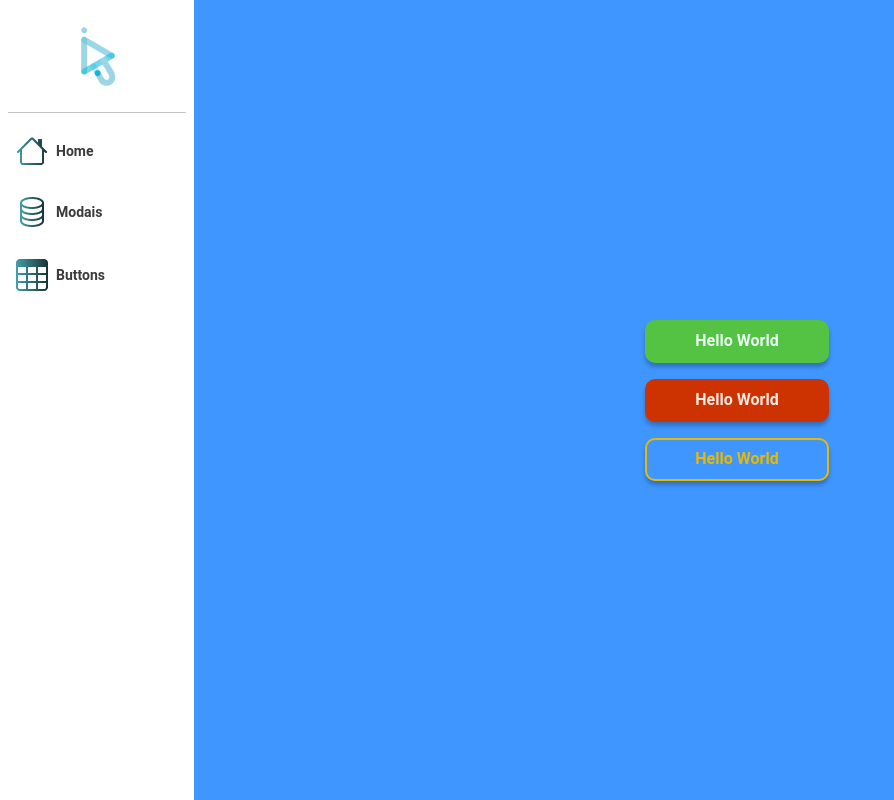
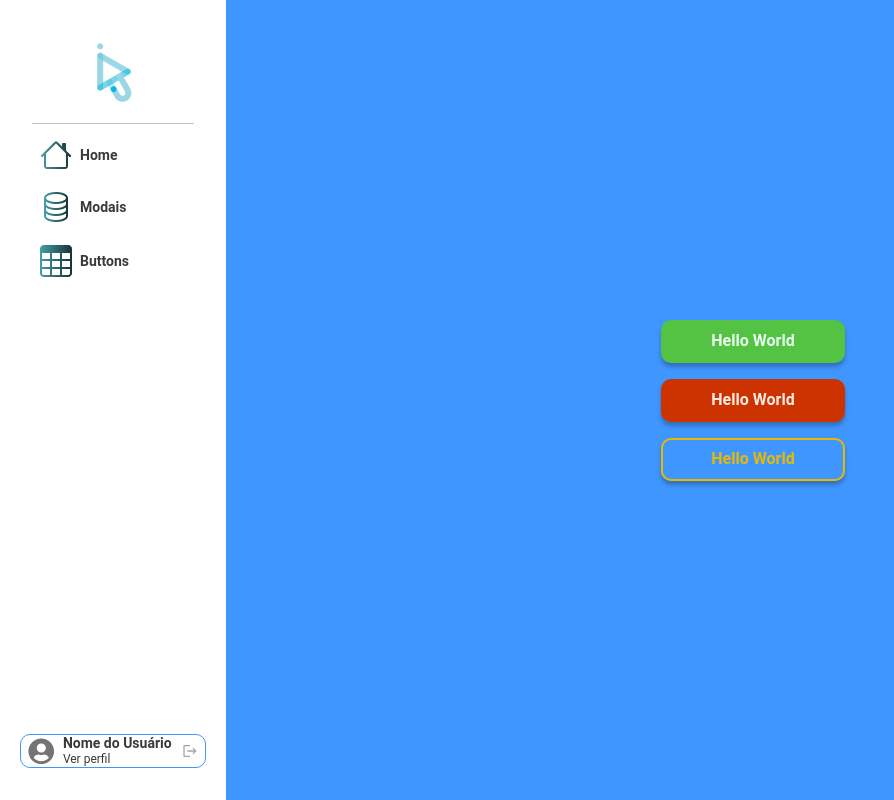
Before and after one commit to PabloRMCarneiro/component-base-ijunior, a React (Vite) app: page /navbar/example in a window 1280 px wide. Shown: the whole page, without its empty margins (0-894 px from the left). Built offline with nearby package versions, Linux system fonts and the light colour scheme.

Commit message:
feat: sidebar desktop + sidebar mobile

```diff
--- a/src/Components/Box.tsx
+++ b/src/Components/Box.tsx
@@ -38,7 +38,7 @@ const BoxComponent = styled.div<BoxProps>`
 
   @media (max-width: ${(props) => props.theme.theme.breakpoints.t}) {
     ${(props) => {
-      if(props.size != "navbarFull" && props.size != "navbarMobile"){
+      if(props.size != "navbarFull" && props.size != "navbarShort"){
         return css`
           width: calc(${(props) => props.theme.theme.box.sizes[props.size][0]}*0.8);
           height: calc(${(props) => props.theme.theme.box.sizes[props.size][1]}*0.8);
@@ -50,7 +50,7 @@ const BoxComponent = styled.div<BoxProps>`
 
   @media (max-width: ${(props) => props.theme.theme.breakpoints.ml}) {
     ${(props) => {
-      if(props.size != "navbarFull" && props.size != "navbarMobile"){
+      if(props.size != "navbarFull" && props.size != "navbarShort"){
         return css`
           width: calc(${(props) => props.theme.theme.box.sizes[props.size][0]}*0.);
           height: calc(${(props) => props.theme.theme.box.sizes[props.size][1]}*0.65);
--- a/src/Components/Navbar/NavbarExample.tsx
+++ b/src/Components/Navbar/NavbarExample.tsx
@@ -14,6 +14,9 @@ import homeIcon from "./img/homeIcon.png";
 import dataBaseIcon from "./img/dataBaseIcon.png";
 import calendarIcon from "./img/calendarIcon.png";
 
+import { FaUserCircle } from "react-icons/fa";
+import { MdLogout } from "react-icons/md";
+
 import NavbarShort from "./NavbarShort";
 
 import {
@@ -21,7 +24,9 @@ import {
   CenterContainer,
   LineHorizontal,
   LinkContainerNavbar,
-  MainContainer
+  FooterContainerNavbar,
+  InternalFooterContainerNavbar,
+  MainContainer,
 } from "../../utils/Containers";
 
 function NavbarExample() {
@@ -59,7 +64,6 @@ function NavbarExample() {
               <Spacer vertical="8" />
               <LineHorizontal />
               <Spacer vertical="10" />
-
               <LinkContainerNavbar>
                 <Spacer horizontal="4" />
                 <img
@@ -108,6 +112,34 @@ function NavbarExample() {
                   </Text>
                 </Link>
               </LinkContainerNavbar>
+              <Spacer vertical="40" />
+              <Spacer vertical="40" />
+              <Spacer vertical="40" />
+              <Spacer vertical="40" />
+              <FooterContainerNavbar>
+                <FaUserCircle
+                  size="1.66rem"
+                  color={theme.colors.greyDarkLightHover}
+                />
+                <Spacer horizontal="4" />
+                <InternalFooterContainerNavbar>
+                  <Text variant="legenda" color="greyDark" bold>
+                    Nome do Usuário
+                  </Text>
+                  <Link path="/">
+                    <Text variant="legenda2" color="greyDark" hover>
+                      Ver perfil
+                    </Text>
+                  </Link>
+                </InternalFooterContainerNavbar>
+                <Spacer horizontal="5" />
+                <MdLogout
+                  size="1rem"
+                  color={theme.colors.grey}
+                  style={{ cursor: "pointer" }}
+                  onClick={() => navigate("/")}
+                />
+              </FooterContainerNavbar>
             </InternalContainerNavbar>
           </CenterContainer>
         </Box>
@@ -115,7 +147,7 @@ function NavbarExample() {
       <MainContainer
         style={{
           backgroundColor: `${theme.colors.primary}`,
-          width: `calc(100% - ${!isMobile ? "12.125" : "0"}rem)`,
+          width: `calc(100% - ${!isMobile ? "14.125" : "0"}rem)`,
         }}
       >
         <Button size="xs" color="sucess" hover>
@@ -123,13 +155,13 @@ function NavbarExample() {
             Hello World
           </Text>
         </Button>
-        <Spacer vertical="8"/>
+        <Spacer vertical="8" />
         <Button size="xs" color="danger" hover>
           <Text variant="body2" bold>
             Hello World
           </Text>
         </Button>
-        <Spacer vertical="8"/>
+        <Spacer vertical="8" />
         <Button size="xs" color="warning" hover bordered>
           <Text variant="body2" bold>
             Hello World
--- a/src/Components/Navbar/NavbarFull.tsx
+++ b/src/Components/Navbar/NavbarFull.tsx
@@ -13,6 +13,9 @@ import homeIcon from "./img/homeIcon.png";
 import dataBaseIcon from "./img/dataBaseIcon.png";
 import calendarIcon from "./img/calendarIcon.png";
 
+import { FaUserCircle } from "react-icons/fa";
+import { MdLogout } from "react-icons/md";
+
 import NavbarShort from "./NavbarShort";
 
 import {
@@ -20,6 +23,8 @@ import {
   CenterContainer,
   LineHorizontal,
   LinkContainerNavbar,
+  FooterContainerNavbar,
+  InternalFooterContainerNavbar,
 } from "../../utils/Containers";
 
 function NavbarFull() {
@@ -99,6 +104,26 @@ function NavbarFull() {
                   </Text>
                 </Link>
               </LinkContainerNavbar>
+              <Spacer vertical="40"/>
+              <Spacer vertical="40"/>
+              <Spacer vertical="40"/>
+              <Spacer vertical="40"/>
+              <FooterContainerNavbar>
+                <FaUserCircle size="1.66rem" color={theme.colors.greyDarkLightHover} />
+                <Spacer horizontal="4" />
+                <InternalFooterContainerNavbar>
+                  <Text variant="legenda" color="greyDark" bold>
+                    Nome do Usuário
+                  </Text>
+                  <Link path="/">
+                    <Text variant="legenda2" color="greyDark" hover >
+                      Ver perfil
+                    </Text>
+                  </Link>
+                </InternalFooterContainerNavbar>
+                <Spacer horizontal="5" />
+                <MdLogout size="1rem" color={theme.colors.grey} style={{cursor: 'pointer'}} onClick={() => navigate("/")}/>
+              </FooterContainerNavbar>
             </InternalContainerNavbar>
           </CenterContainer>
         </Box>
--- a/src/Components/Navbar/NavbarShort.tsx
+++ b/src/Components/Navbar/NavbarShort.tsx
@@ -3,8 +3,6 @@ import GlobalStyle from "../../styles/GlobalStyle";
 import { useNavigate } from "react-router-dom";
 
 import Box from "../Box";
-import Link from "../Link";
-import Text from "../Text";
 import Spacer from "../Spacer";
 
 import logo from "./img/logo.png";
@@ -12,17 +10,18 @@ import homeIcon from "./img/homeIcon.png";
 import dataBaseIcon from "./img/dataBaseIcon.png";
 import calendarIcon from "./img/calendarIcon.png";
 
+import { MdLogout } from "react-icons/md";
+
 import {
   InternalContainerNavbar,
   CenterContainer,
   LineHorizontal,
   LinkContainerNavbar,
-  MainContainer,
 } from "../../utils/Containers";
+
 import { theme } from "../../styles/theme";
 
 function NavbarShort() {
-
   const navigate = useNavigate();
 
   return (
@@ -36,34 +35,44 @@ function NavbarShort() {
             <LineHorizontal />
             <Spacer vertical="10" />
 
-            <LinkContainerNavbar style={{justifyContent: 'center'}}>
+            <LinkContainerNavbar style={{ justifyContent: "center" }}>
               <img
                 src={homeIcon}
-                style={{cursor: 'pointer'}}
+                style={{ cursor: "pointer" }}
                 onClick={() => navigate("/")}
               />
             </LinkContainerNavbar>
 
             <Spacer vertical="12" />
 
-            <LinkContainerNavbar style={{justifyContent: 'center'}}>
+            <LinkContainerNavbar style={{ justifyContent: "center" }}>
               <img
                 src={dataBaseIcon}
-                style={{cursor: 'pointer'}}
+                style={{ cursor: "pointer" }}
                 onClick={() => navigate("/modal")}
               />
             </LinkContainerNavbar>
 
             <Spacer vertical="12" />
 
-            <LinkContainerNavbar style={{justifyContent: 'center'}}>
+            <LinkContainerNavbar style={{ justifyContent: "center" }}>
               <img
                 src={calendarIcon}
-                style={{cursor: 'pointer'}}
+                style={{ cursor: "pointer" }}
                 onClick={() => navigate("/buttons")}
               />
             </LinkContainerNavbar>
 
+            <Spacer vertical="40" />
+            <Spacer vertical="40" />
+            <Spacer vertical="40" />
+            <Spacer vertical="40" />
+            <MdLogout
+              size="1.5rem"
+              color={theme.colors.greyDark}
+              style={{ cursor: "pointer" }}
+              onClick={() => navigate("/")}
+            />
           </InternalContainerNavbar>
         </CenterContainer>
       </Box>
--- a/src/styles/theme.tsx
+++ b/src/styles/theme.tsx
@@ -149,6 +149,10 @@ export const theme = {
       fontSize: "0.875rem",
       lineHeight: "1rem",
     },
+    legenda2: {
+      fontSize: "0.75rem",
+      lineHeight: "1rem",
+    },
   },
   box: {
     sizes: {
@@ -168,7 +172,7 @@ export const theme = {
       modalSizeType5: ["440px", "730px"],
       accessContainer: ["848px", "524px"],
 
-      navbarFull: ['12.125rem', '100vh'],
+      navbarFull: ['14.125rem', '100vh'],
       navbarShort: ['7.75rem', '100vh'],
     },
   },
--- a/src/utils/Containers.tsx
+++ b/src/utils/Containers.tsx
@@ -1,5 +1,5 @@
 import styled, { css } from "styled-components";
-import { theme } from '../styles/theme';
+import { theme } from "../styles/theme";
 
 interface MainContainerModalProps {
   type?: string;
@@ -8,8 +8,8 @@ interface MainContainerModalProps {
 }
 
 export const InternalContainerNavbar = styled.div`
-  width: calc(100% - 1rem);
-  height: calc(100% - 2rem);
+  width: calc(100% - 4rem);
+  height: calc(100% - 4rem);
   display: flex;
   flex-direction: column;
   align-items: center;
@@ -22,6 +22,20 @@ export const LinkContainerNavbar = styled.div`
   align-items: center;
 `;
 
+export const FooterContainerNavbar = styled.div`
+  width: 11.625rem;
+  height: 2.875rem;
+  border: 1px solid ${theme.colors.primary};
+  border-radius: 10px;
+  display: flex;
+  align-items: center;
+  justify-content: center;
+`;
+
+export const InternalFooterContainerNavbar = styled.div`
+  display: flex;
+  flex-direction: column;
+`;
 
 export const MainContainer = styled.div`
   display: flex;
@@ -61,12 +75,12 @@ export const TopContainerInModal = styled.div`
   align-items: center;
   padding: 20px 20px;
   justify-content: space-between;
-  @media(max-width: ${theme.breakpoints.t}){
+  @media (max-width: ${theme.breakpoints.t}) {
     height: calc(4rem * 0.75);
-  };
-  @media(max-width: ${theme.breakpoints.ml}){
+  }
+  @media (max-width: ${theme.breakpoints.ml}) {
     height: calc(4rem * 0.5);
-  };
+  } ;
 `;
 
 export const MainContainerInModal = styled.div<MainContainerModalProps>`
@@ -76,47 +90,44 @@ export const MainContainerInModal = styled.div<MainContainerModalProps>`
   height: 63%;
   align-items: center;
   padding: 20px 20px;
-  @media(max-width: ${theme.breakpoints.t}){
-    ${(props) =>{
-      if(props.type === "3"){
-        return css `
-        height: 63%;
+  @media (max-width: ${theme.breakpoints.t}) {
+    ${(props) => {
+      if (props.type === "3") {
+        return css`
+          height: 63%;
         `;
-      }else{
-        return css `
-        height: calc(63%*0.8);
+      } else {
+        return css`
+          height: calc(63% * 0.8);
         `;
       }
     }}
-  };
-  @media(max-width: ${theme.breakpoints.ml}){
-    ${(props) =>{
-      if(props.type === "3"){
-        return css `
-          height: calc(63%*0.96);
+  }
+  @media (max-width: ${theme.breakpoints.ml}) {
+    ${(props) => {
+      if (props.type === "3") {
+        return css`
+          height: calc(63% * 0.96);
         `;
-      }
-      else if(props.type === "validation"){
-        return css `
-          height: calc(63%*0.5);
+      } else if (props.type === "validation") {
+        return css`
+          height: calc(63% * 0.5);
         `;
-      }
-      else{
-        return css `
-          height: calc(63%*0.8);
+      } else {
+        return css`
+          height: calc(63% * 0.8);
         `;
       }
     }};
     padding: 10px 15px;
   }
-  `;
+`;
 
 export const BottomContainerInModal = styled.div`
   display: flex;
   width: 100%;
   padding: 20px 20px;
   justify-content: center;
-
 `;
 
 export const CenterContainer = styled.div`
--- a/src/utils/routes.tsx
+++ b/src/utils/routes.tsx
@@ -21,6 +21,7 @@ import NavbarFull from "../Components/Navbar/NavbarFull";
 
 import NavbarShort from "../Components/Navbar/NavbarShort";
 import NavbarExample from "../Components/Navbar/NavbarExample";
+
 function routes() {
   return (
     <Router>
```
